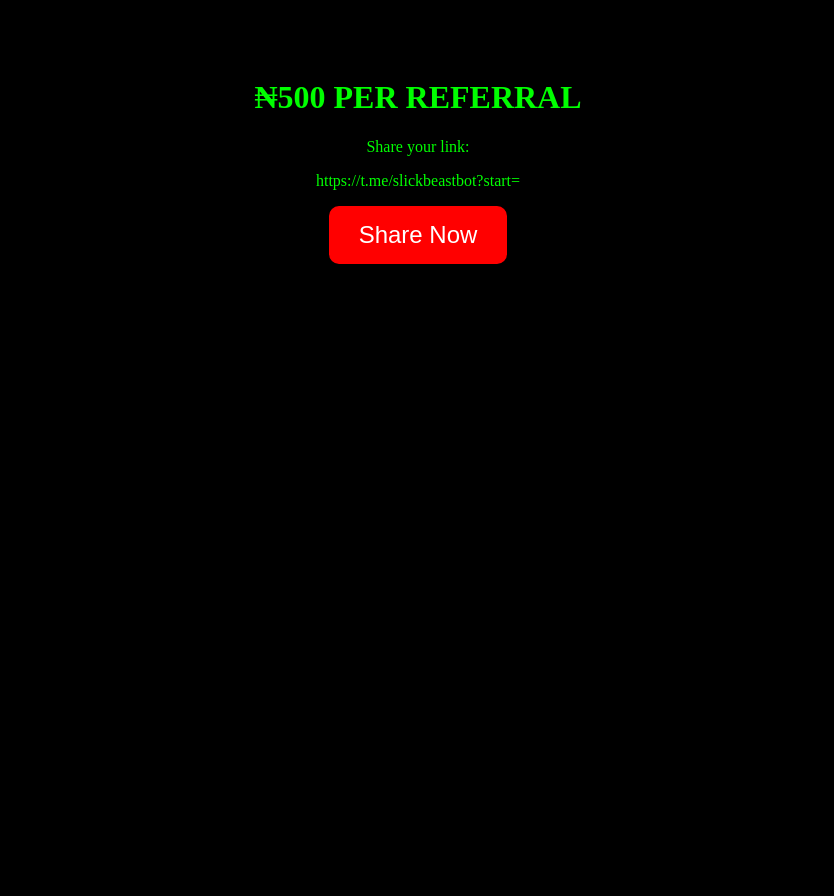
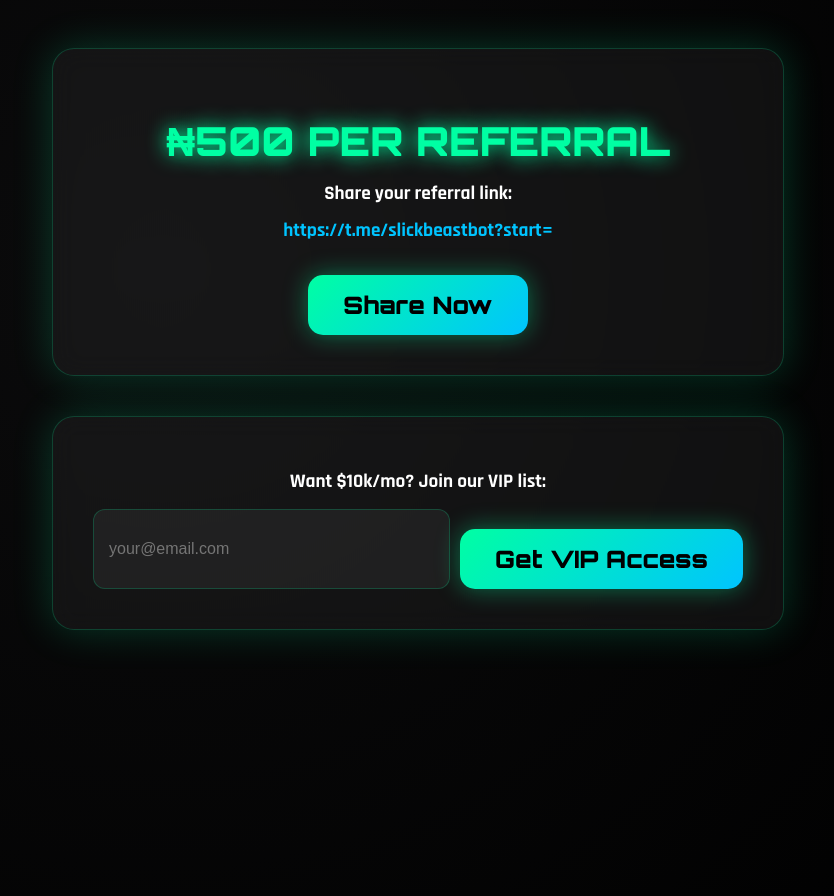
Before and after one commit to slickofficials/AUTOAFFILIATE-AI-v7.0, a Flask app: page /miniapp in a window 1280 px wide. Shown: the whole page, without its empty margins (222-1056 px from the left). Before the commit the page ends 264 px from the top, so only its background shows below. Run offline with Flask 3, Linux system fonts and the light colour scheme; some libraries are stand-ins or nearby versions.

Commit message:
Update miniapp.html

```diff
--- a/templates/miniapp.html
+++ b/templates/miniapp.html
@@ -2,20 +2,132 @@
 <html>
 <head>
     <script src="https://telegram.org/js/telegram-web-app.js"></script>
+    <link href="https://fonts.googleapis.com/css2?family=Orbitron:wght@900&family=Rajdhani:wght@700&display=swap" rel="stylesheet">
     <style>
-        body { background: #000; color: #0f0; font-family: Orbitron; text-align: center; padding: 50px; }
-        button { background: #f00; color: #fff; padding: 15px 30px; font-size: 1.5em; border: none; border-radius: 10px; }
+        :root {
+            --mint: #00ffa3;
+            --aqua: #00c4ff;
+        }
+        body {
+            background: radial-gradient(circle at 30% 30%, #0b0b0c, #000);
+            color: #fff;
+            font-family: 'Rajdhani', sans-serif;
+            text-align: center;
+            padding: 40px;
+            min-height: 100vh;
+        }
+        .container {
+            max-width: 650px;
+            margin: auto;
+            padding: 40px;
+            background: rgba(255,255,255,0.05);
+            border: 1px solid rgba(0,255,163,0.2);
+            border-radius: 22px;
+            backdrop-filter: blur(12px);
+            box-shadow: 0 0 40px rgba(0,255,163,0.2);
+            margin-bottom: 40px;
+        }
+        h1 {
+            font-family: 'Orbitron', sans-serif;
+            font-size: 2.5em;
+            color: var(--mint);
+            text-shadow: 0 0 20px var(--mint);
+            margin-bottom: 15px;
+        }
+        p {
+            font-size: 1.2em;
+            margin: 12px 0;
+        }
+        #link {
+            font-weight: bold;
+            color: var(--aqua);
+            word-break: break-all;
+        }
+        .beast-btn {
+            background: linear-gradient(135deg, var(--mint), var(--aqua));
+            color: #000;
+            border: none;
+            padding: 15px 35px;
+            font-size: 1.5em;
+            font-family: 'Orbitron';
+            border-radius: 15px;
+            cursor: pointer;
+            box-shadow: 0 0 25px rgba(0,255,163,0.4);
+            transition: all 0.3s ease;
+            margin-top: 20px;
+        }
+        .beast-btn:hover {
+            transform: scale(1.05);
+            box-shadow: 0 0 50px rgba(0,255,163,0.7);
+        }
+        .upsell-inputs {
+            display: flex;
+            gap: 10px;
+            flex-wrap: wrap;
+            justify-content: center;
+            margin-top: 15px;
+        }
+        #upsell_email {
+            flex: 1;
+            min-width: 180px;
+            padding: 12px 15px;
+            border-radius: 12px;
+            border: 1px solid rgba(0,255,163,0.2);
+            font-size: 1em;
+            background: rgba(255,255,255,0.05);
+            color: #fff;
+            outline: none;
+            transition: all 0.3s ease;
+        }
+        #upsell_email:focus {
+            border-color: var(--mint);
+            box-shadow: 0 0 10px rgba(0,255,163,0.5);
+        }
     </style>
 </head>
 <body>
-    <h1>₦500 PER REFERRAL</h1>
-    <p>Share your link:</p>
-    <p id="link"></p>
-    <button onclick="Telegram.WebApp.share()">Share Now</button>
+
+    <!-- Referral Section -->
+    <div class="container">
+        <h1>₦500 PER REFERRAL</h1>
+        <p>Share your referral link:</p>
+        <p id="link"></p>
+        <button class="beast-btn" onclick="Telegram.WebApp.share()">Share Now</button>
+    </div>
+
+    <!-- VIP Upsell Section -->
+    <div class="container">
+        <p>Want $10k/mo? Join our VIP list:</p>
+        <div class="upsell-inputs">
+            <input type="email" id="upsell_email" placeholder="your@email.com">
+            <button class="beast-btn" onclick="upsell()">Get VIP Access</button>
+        </div>
+    </div>
+
     <script>
+        // Referral link
         const user = Telegram.WebApp.initDataUnsafe.user;
         const link = `https://t.me/slickbeastbot?start=${user.id}`;
         document.getElementById('link').innerText = link;
+
+        // VIP Upsell function
+        async function upsell() {
+            const email = document.getElementById('upsell_email').value.trim();
+            if (!email) return alert("Please enter a valid email.");
+            try {
+                const response = await fetch('/upsell', {
+                    method: 'POST',
+                    headers: {'Content-Type': 'application/json'},
+                    body: JSON.stringify({email: email})
+                });
+                const data = await response.json();
+                alert(data.status || data.error || "Something went wrong!");
+                if(data.status) document.getElementById('upsell_email').value = '';
+            } catch(err) {
+                alert("Error: " + err.message);
+            }
+        }
     </script>
+
 </body>
 </html>
```
